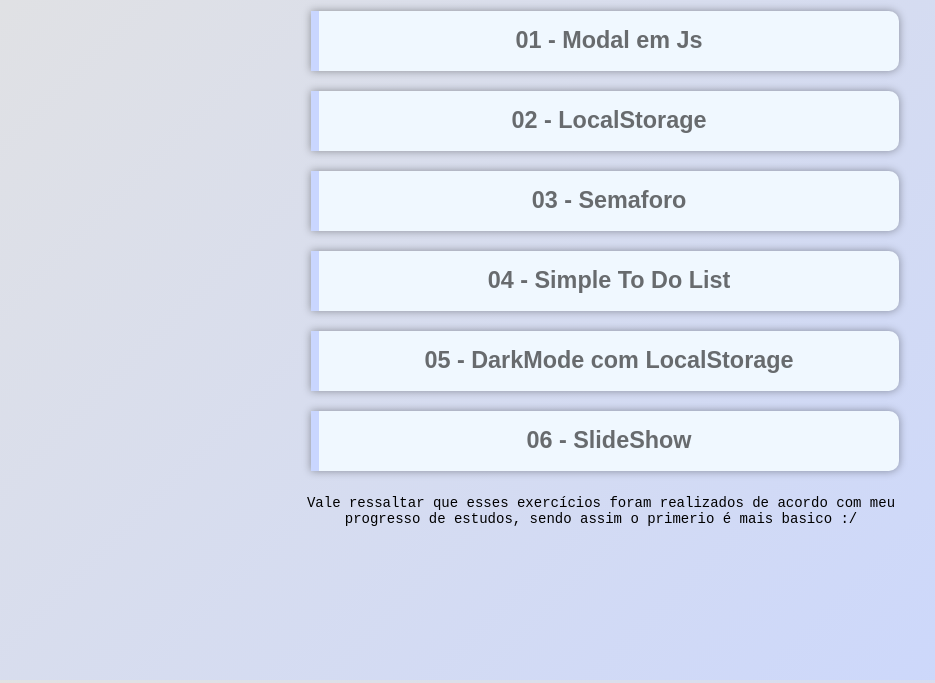
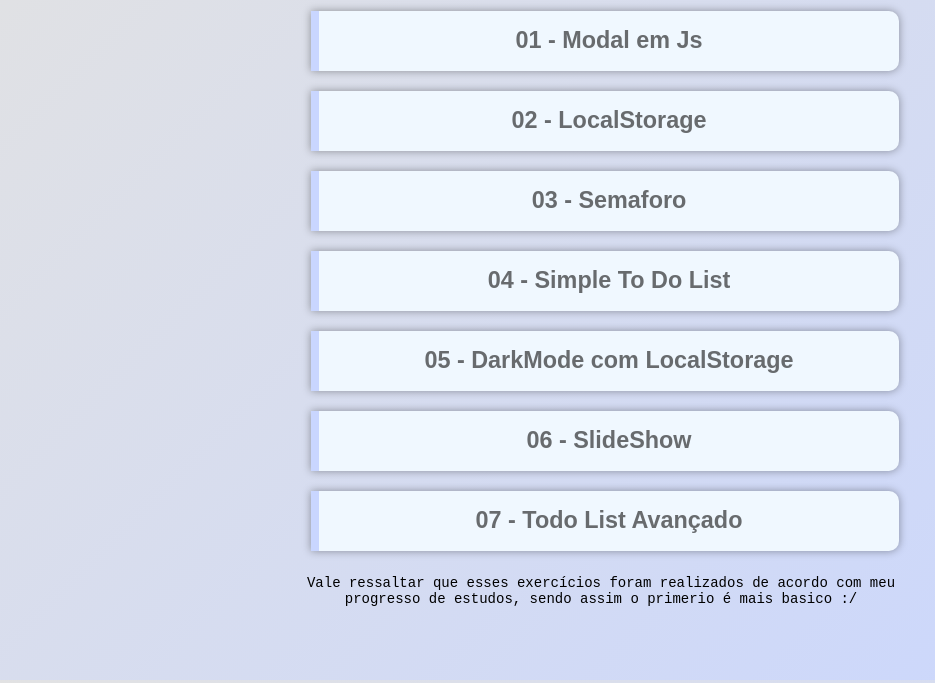
Before and after one commit to matheuspedrosam/Projetos-JavaScript, a plain HTML site: page index.html in a window 1280 px wide. Shown: the part 117-800 px from the top of the page, without its empty margins (39-974 px from the left). Drawn offline with Linux system fonts and the light colour scheme.

Commit message:
add avanced todo list

```diff
--- a/index.html
+++ b/index.html
@@ -105,6 +105,11 @@
                     <h3>06 - SlideShow</h3>
                 </div>
             </a>
+            <a target="_blank" href="07 - To Do List Avançado/index.html">
+                <div class="itens">
+                    <h3>07 - Todo List Avançado</h3>
+                </div>
+            </a>
         </div>
         <code>
             <p>
```
